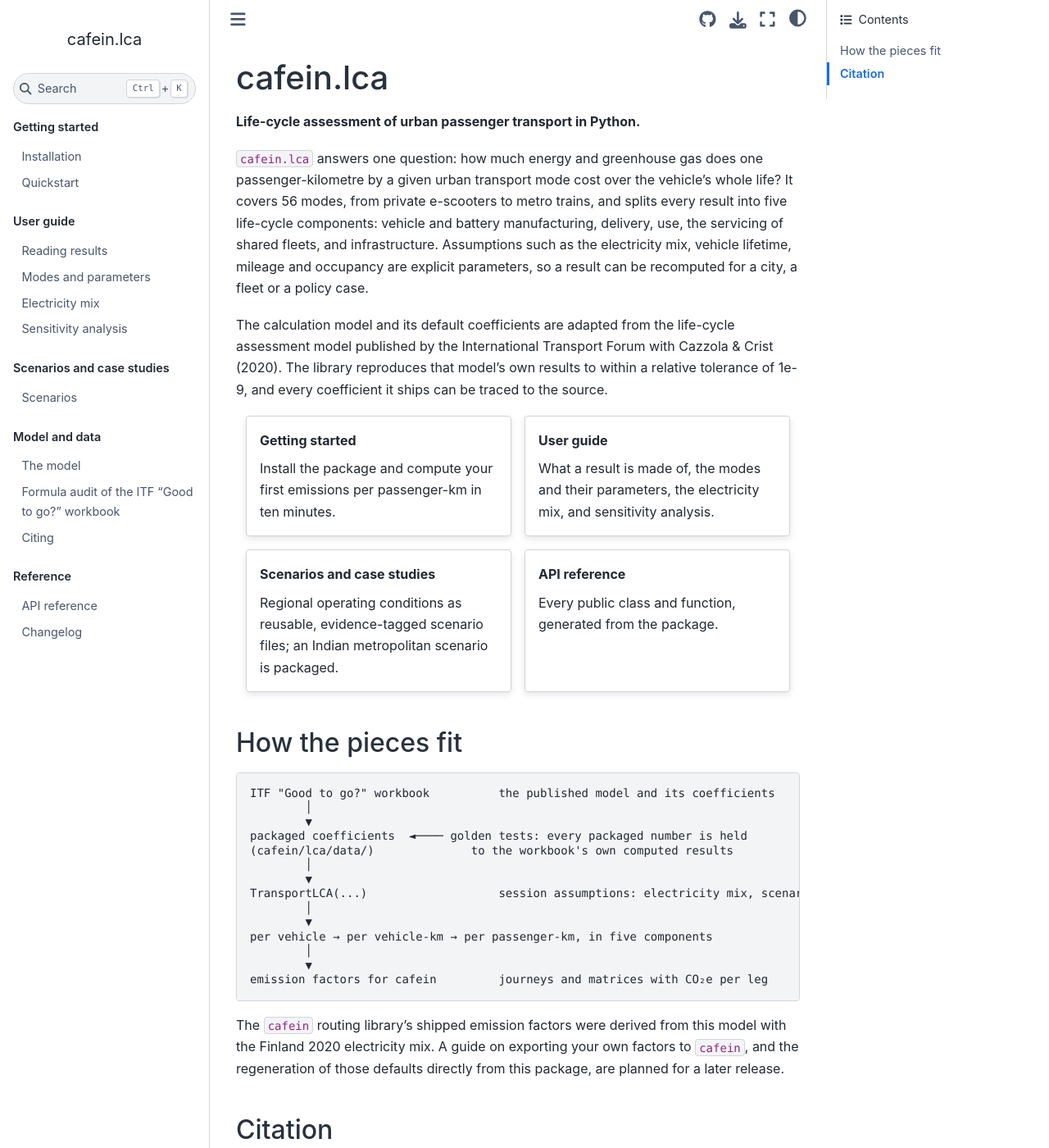
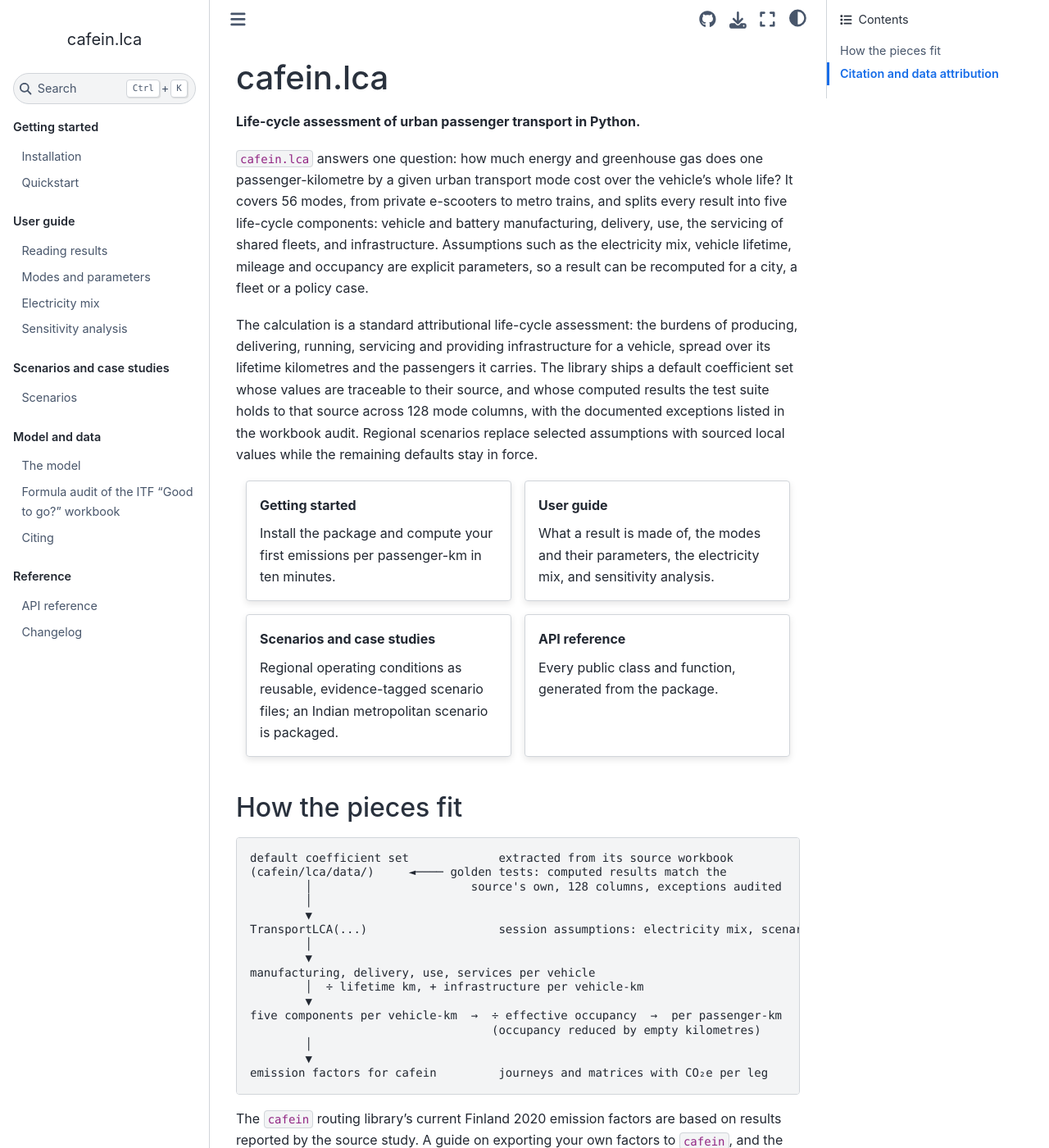
Before and after one commit to cafein-py/cafein.lca, a Sphinx documentation site: the page built from docs/index.md, in a window 1280 px wide and 1400 px high. Shown: the whole window at 82% size. Built offline with Sphinx 7.4.7 and the Sphinx Book theme 1.1.4, drawn with Linux system fonts in a browser that asks for light colours; the version number is read from the project's files by our own code; some of the changed text lies outside the part shown.

Commit message:
Present the model as generic; cite the ITF as source of the default coefficients

````diff
--- a/docs/index.md
+++ b/docs/index.md
@@ -11,11 +11,14 @@ and infrastructure. Assumptions such as the electricity mix, vehicle
 lifetime, mileage and occupancy are explicit parameters, so a result can
 be recomputed for a city, a fleet or a policy case.
 
-The calculation model and its default coefficients are adapted from the
-life-cycle assessment model published by the International Transport Forum
-with Cazzola & Crist (2020). The library reproduces that model's own
-results to within a relative tolerance of 1e-9, and every coefficient it
-ships can be traced to the source.
+The calculation is a standard attributional life-cycle assessment: the
+burdens of producing, delivering, running, servicing and providing
+infrastructure for a vehicle, spread over its lifetime kilometres and the
+passengers it carries. The library ships a default coefficient set whose
+values are traceable to their source, and whose computed results the
+test suite holds to that source across 128 mode columns, with the
+documented exceptions listed in the workbook audit. Regional scenarios replace selected assumptions with sourced local
+values while the remaining defaults stay in force.
 
 ::::{grid} 1 2 2 2
 :gutter: 3
@@ -56,26 +59,28 @@ Every public class and function, generated from the package.
 ## How the pieces fit
 
 ```text
-ITF "Good to go?" workbook          the published model and its coefficients
-        │
-        ▼
-packaged coefficients  ◄──── golden tests: every packaged number is held
-(cafein/lca/data/)              to the workbook's own computed results
+default coefficient set             extracted from its source workbook
+(cafein/lca/data/)     ◄──── golden tests: computed results match the
+        │                       source's own, 128 columns, exceptions audited
         │
         ▼
 TransportLCA(...)                   session assumptions: electricity mix, scenario
         │
         ▼
-per vehicle → per vehicle-km → per passenger-km, in five components
+manufacturing, delivery, use, services per vehicle
+        │  ÷ lifetime km, + infrastructure per vehicle-km
+        ▼
+five components per vehicle-km  →  ÷ effective occupancy  →  per passenger-km
+                                   (occupancy reduced by empty kilometres)
         │
         ▼
 emission factors for cafein         journeys and matrices with CO₂e per leg
 ```
 
-The `cafein` routing library's shipped emission factors were derived
-from this model with the Finland 2020 electricity mix. A guide on
-exporting your own factors to `cafein`, and the regeneration of those
-defaults directly from this package, are planned for a later release.
+The `cafein` routing library's current Finland 2020 emission factors are
+based on results reported by the source study. A guide on exporting your
+own factors to `cafein`, and the regeneration of those defaults directly
+from this package, are planned for a later release.
 
 ```{toctree}
 :hidden:
@@ -124,15 +129,12 @@ reference
 changelog
 ```
 
-## Citation
+## Citation and data attribution
 
-Cite the underlying model when using the numbers:
-
-> Cazzola, P. and P. Crist (2020), *Good to Go? Assessing the Environmental
-> Performance of New Mobility*, International Transport Forum, Paris.
-
-This library is an adaptation of an original work by the OECD/ITF. The
-opinions expressed and arguments employed in this adaptation should not be
-reported as representing the official views of the OECD or of its Member
-countries. See [Citing](model/citing) for the software citation and the
-data licence.
+The default coefficients originate in the International Transport Forum's
+*Good to Go?* study, which must be cited when its numbers are used; the
+[Citing](model/citing) page gives the citation, the software citation and
+the data licence. This library is an adaptation of an original work by
+the OECD/ITF; the opinions expressed and arguments employed in this
+adaptation should not be reported as representing the official views of
+the OECD or of its Member countries.
````
Also changed, not shown: README.md (+15 -13 lines), docs/model/citing.md (+17 -14 lines), docs/model/model.md (+61 -37 lines).
